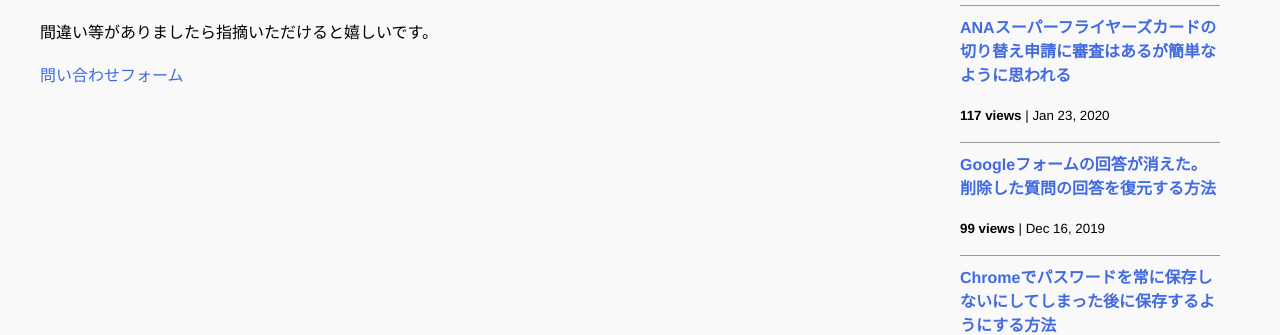
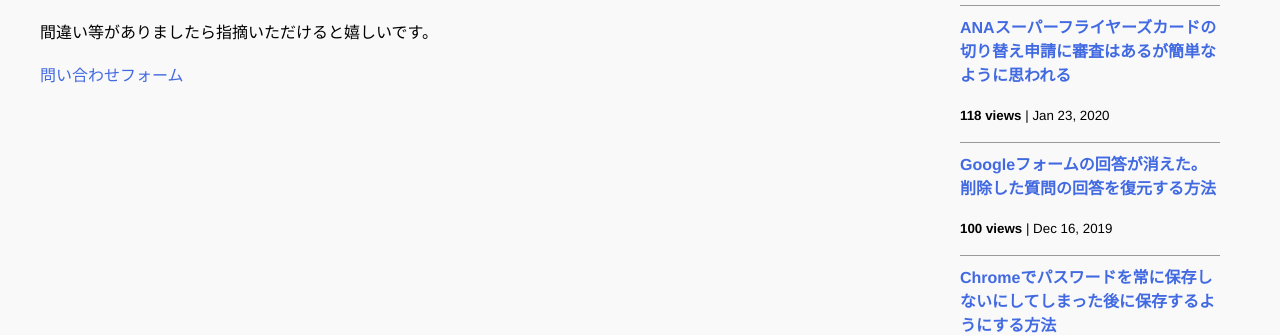
Before and after one commit to iwanaminami/shoyaiwaname, a Jekyll site: the page built from about.markdown, in a window 1280 px wide and 1400 px high, scrolled down 830 px. Shown: the part 152-487 px from the top of the window. Built offline with Jekyll 4.4.1, drawn with Linux system fonts in a browser that asks for light colours; nearby versions of some CDN libraries; comment, search, counter and statistics services are not loaded.

Commit message:
chore(ga): update _data/popularposts.yml 20250922-2352

```diff
--- a/_data/popularposts.yml
+++ b/_data/popularposts.yml
@@ -1,9 +1,9 @@
 side:
   - view: 281
     url: "/2020/01/27/ex-rideontheway.html"
-  - view: 117
+  - view: 118
     url: "/2020/01/23/sfc-judge.html"
-  - view: 99
+  - view: 100
     url: "/2019/12/16/restore-googleform.html"
   - view: 91
     url: "/2020/10/01/googlepassword.html"
@@ -13,5 +13,5 @@
     url: "/2020/04/14/4kcable.html"
   - view: 30
     url: "/2019/12/16/googleform-answers.html"
-  - view: 20
+  - view: 21
     url: "/2020/01/23/sfcgold.html"
```
